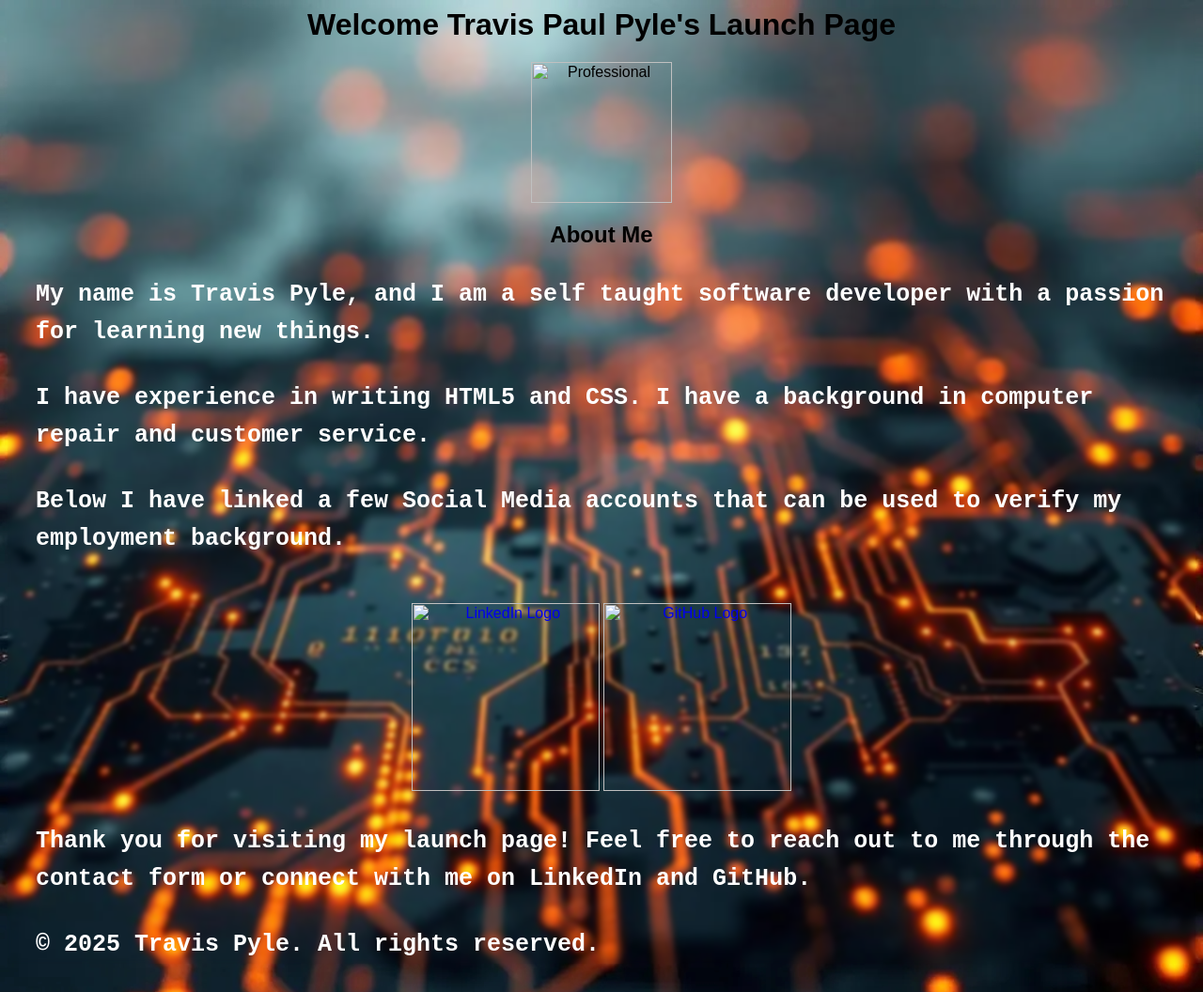
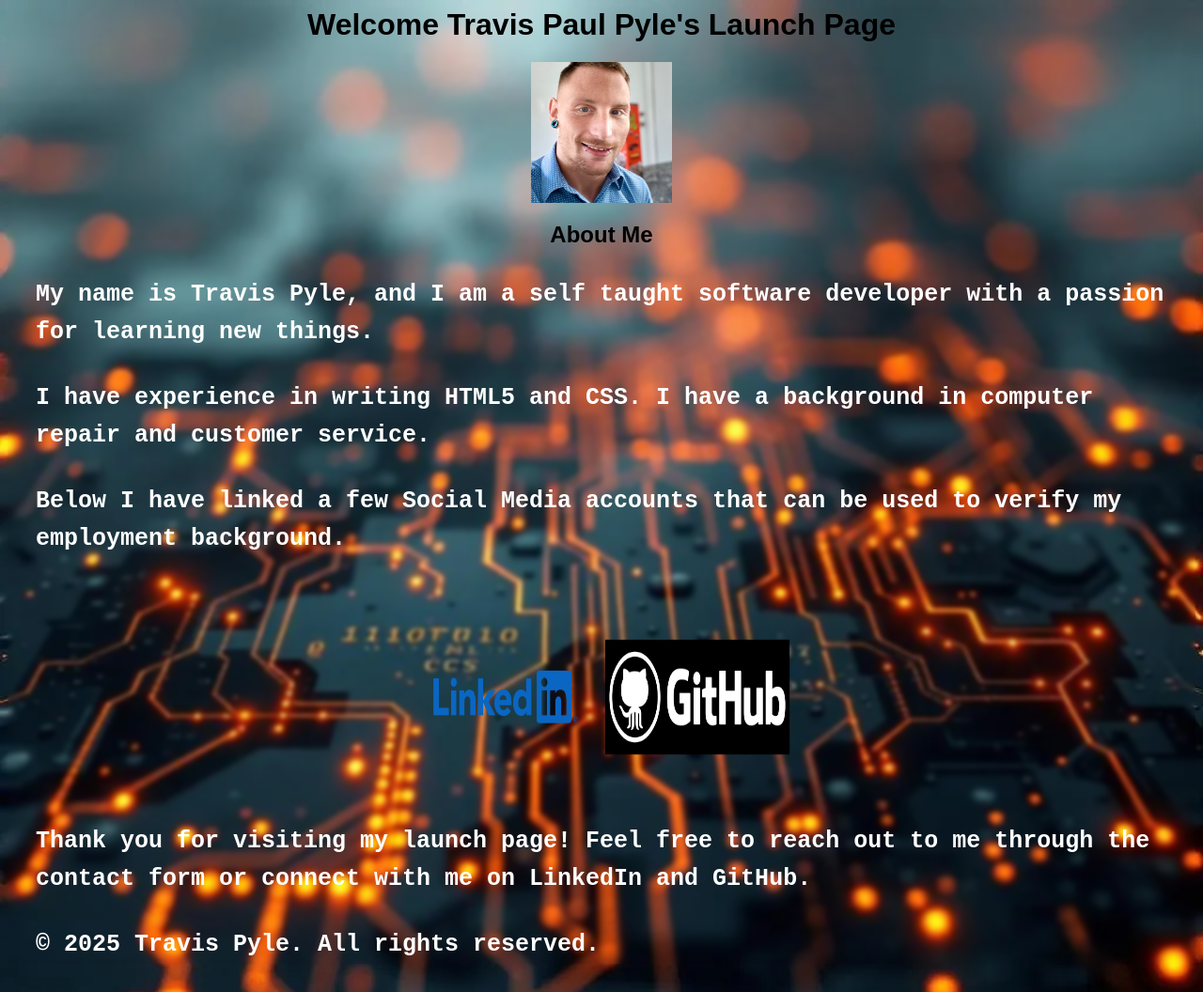
Before and after one commit to TravisTechGeek/TravisPyleLaunchPage, a plain HTML site: page index.html in a window 1280 px wide. Shown: the whole page at 94% size. Drawn offline with Linux system fonts and the light colour scheme; files whose address does not match are found by name.

Commit message:
Fix image paths for profile and logos
Signed-off-by: Travis Paul Pyle <travispyle@gmail.com>

```diff
--- a/index.html
+++ b/index.html
@@ -8,7 +8,7 @@
     </head>
     <body>
         <h1>Welcome Travis Paul Pyle's Launch Page</h1> <!--Launch Page Title-->
-        <center><img src="./images/Headshot.jpeg" alt="Professional" width="150" height="150"></center> <!-- Image of Travis Pyle -->
+        <center><img src="Headshot.jpeg" alt="Professional" width="150" height="150"></center> <!-- Image of Travis Pyle -->
         <h2>About Me</h2> <!-- Subheading for the About Me section -->
         <p>My name is Travis Pyle, and I am a self taught software developer with a passion for learning new things. <!--Travis's Passions-->
         <p>I have experience in writing HTML5 and CSS. I have a background in computer repair and customer service.</p> <!-- Description of Travis's experience' -->
@@ -16,11 +16,11 @@
         <br>
         <center><a href="https://www.linkedin.com/public-profile/settings?lipi=urn%3Ali%3Apage%3Ad_flagship3_profile_self_edit_contact-info%3BomEHPfwRT%2BOvWq9NVxul8g%3D%3D" target="_blank"> <!-- Link to Travis's LinkedIn profile -->
 
-        <img src="./images/LinkedIn-Logo.wine.png" alt="LinkedIn Logo" width="200" height="200"></a><!-- LinkedIn logo image used as a button -->
+        <img src="LinkedIn-Logo.wine.png" alt="LinkedIn Logo" width="200" height="200"></a><!-- LinkedIn logo image used as a button -->
 
         <a href="https://github.com/TravisTechGeek" target="_blank"> <!-- Link to Travis's GitHub profile -->
 
-        <img src="./images/Github-Logo-PNG-Clipart.png" alt="GitHub Logo" width="200" height="200"> </a></center><!-- GitHub logo image used as a button -->
+        <img src="Github-Logo-PNG-Clipart.png" alt="GitHub Logo" width="200" height="200"> </a></center><!-- GitHub logo image used as a button -->
 
     <footer> <!-- Footer section -->
             <p>Thank you for visiting my launch page! Feel free to reach out to me through the contact form or connect with me on LinkedIn and GitHub.</p> <!-- Footer text -->
```
